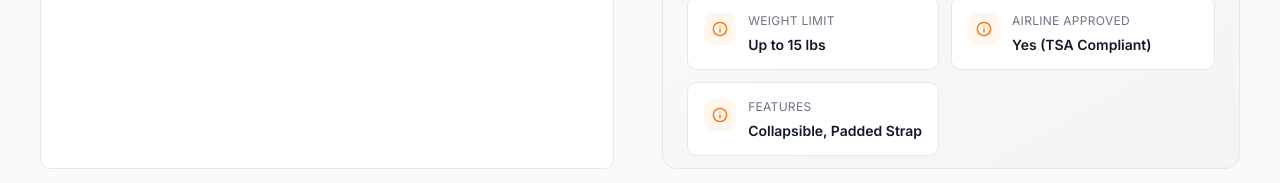
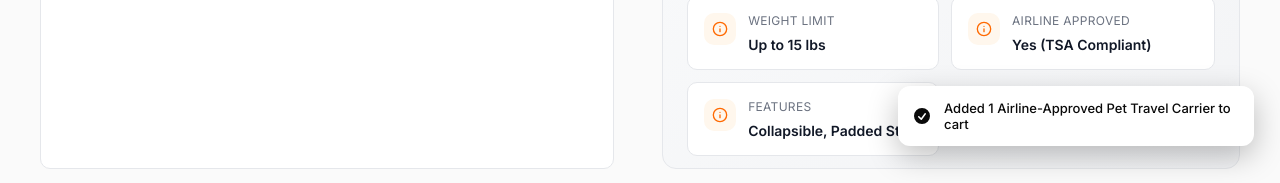
Before and after one commit to KatsiarynaMartsinovich/E-commercePetGoodsWebsite, a React (Create React App) app in the folder frontend/: page /product/0 in a window 1280 px wide. Both pictures are taken after a click on the button "Add to Cart". Shown: the part 1047-1230 px from the top of the page. Built offline with nearby package versions, Linux system fonts and the light colour scheme.

Commit message:
Notifications

```diff
--- a/frontend/src/components/Header/NavbarActions.jsx
+++ b/frontend/src/components/Header/NavbarActions.jsx
@@ -1,3 +1,4 @@
+import { Link } from "react-router-dom";
 import { useCart } from "../../context/CartContext";
 
 import search from '../../assets/search.svg';
@@ -13,7 +14,7 @@ const NavbarActions = ({ toggleMenu }) => {
         <img src={search} alt="search" />
       </button>
 
-      <a href="/cart" className="icon-btn cart-btn">
+      <Link to="/cart" className="icon-btn cart-btn">
         <img src={basket} alt="cart" />
 
         {totalCount > 0 && (
@@ -21,7 +22,7 @@ const NavbarActions = ({ toggleMenu }) => {
             {totalCount}
           </span>
         )}
-      </a>
+      </Link>
 
       <button className="icon-btn mobile-only" onClick={toggleMenu}>
         <img src={open} alt="menu" />
--- /dev/null
+++ b/frontend/src/components/Notifications/ToastItem.jsx
@@ -0,0 +1,80 @@
+import { useRef, useState } from "react";
+
+const ToastItem = ({ toast, index, totalCount }) => {
+  const ref = useRef(null);
+  const [x, setX] = useState(0);
+  const [dragging, setDragging] = useState(false);
+  const startX = useRef(0);
+
+  const reversedIndex = totalCount - 1 - index;
+  const scale = 1 - reversedIndex * 0.04;
+  const translateY = reversedIndex * 46;
+
+  const onPointerDown = (e) => {
+    setDragging(true);
+    startX.current = e.clientX;
+    ref.current.setPointerCapture(e.pointerId);
+  };
+
+  const onPointerMove = (e) => {
+    if (!dragging) return;
+
+    let dx = e.clientX - startX.current;
+    if (dx < 0) {
+      dx = Math.max(dx, -40);
+    }
+    setX(dx);
+  };
+
+  const onPointerUp = () => {
+    setDragging(false);
+
+    if (x > 120) {
+      ref.current.style.transition = "all 0.2s ease";
+      setX(500);
+      return;
+    }
+
+    setX(0);
+  };
+
+  return (
+    <li
+      ref={ref}
+      className="toast-item"
+      data-index={index}
+      style={{
+        "--i": reversedIndex,
+        transform: `
+          translateX(${x}px)
+          translateY(${translateY}px)
+          scale(${scale})
+        `,
+        zIndex: 100 - reversedIndex,
+        transition: dragging ? "none" : "transform 0.25s ease, opacity 0.25s ease",
+        touchAction: "none",
+        cursor: "grab",
+      }}
+      onPointerDown={onPointerDown}
+      onPointerMove={onPointerMove}
+      onPointerUp={onPointerUp}
+      onPointerCancel={onPointerUp}
+    >
+      <div className="toast-icon">
+        <svg viewBox="0 0 20 20" fill="currentColor">
+          <path
+            fillRule="evenodd"
+            d="M10 18a8 8 0 100-16 8 8 0 000 16zm3.857-9.809a.75.75 0 00-1.214-.882l-3.483 4.79-1.88-1.88a.75.75 0 10-1.06 1.061l2.5 2.5a.75.75 0 001.137-.089l4-5.5z"
+            clipRule="evenodd"
+          />
+        </svg>
+      </div>
+
+      <div className="toast-content">
+        <div className="toast-title">{toast.message}</div>
+      </div>
+    </li>
+  );
+};
+
+export default ToastItem;
--- /dev/null
+++ b/frontend/src/components/Notifications/Toaster.jsx
@@ -0,0 +1,28 @@
+import ToastItem from "./ToastItem";
+
+const Toaster = ({ toasts }) => {
+  return (
+    <section
+      aria-label="Notifications alt+T"
+      tabIndex="-1"
+      aria-live="polite"
+      aria-relevant="additions text"
+      aria-atomic="false"
+    >
+      <div className="toaster-wrapper">
+        <ol className="toaster group">
+          {toasts.map((toast, index) => (
+            <ToastItem
+              key={toast.id}
+              toast={toast}
+              index={index}
+              totalCount={toasts.length}
+            />
+          ))}
+        </ol>
+      </div>
+    </section>
+  );
+};
+
+export default Toaster;
--- a/frontend/src/components/ProductCatalog/ProductCard.jsx
+++ b/frontend/src/components/ProductCatalog/ProductCard.jsx
@@ -1,6 +1,6 @@
 import { Link } from "react-router-dom";
 import { useCart } from "../../context/CartContext";
-
+import { useToast } from "../../context/ToastContext";
 import star from '../../assets/star.svg';
 import half_star from '../../assets/half_star.svg';
 import empty_star from '../../assets/empty_star.svg';
@@ -31,10 +31,14 @@ const renderStars = (rating) => {
 
 const ProductCard = ({ product, id }) => {
   const { addToCart } = useCart();
+  const { showToast } = useToast();
 
   const handleAdd = (e) => {
     e.preventDefault();
+
     addToCart(product, id);
+
+    showToast(`${product.name} added to cart!`);
   };
 
   return (
--- a/frontend/src/components/ProductPage/ProductDetail.jsx
+++ b/frontend/src/components/ProductPage/ProductDetail.jsx
@@ -1,4 +1,6 @@
+import { useState } from "react";
 import { useCart } from "../../context/CartContext";
+import { useToast } from "../../context/ToastContext";
 
 import ProductGallery from "./ProductGallery";
 import ProductInfo from "./ProductInfo";
@@ -10,9 +12,16 @@ import iconHeader from "../../assets/specifications.svg";
 
 const ProductDetail = ({ product, id }) => {
   const { addToCart } = useCart();
+  const { showToast } = useToast();
+
+  const [quantity, setQuantity] = useState(1);
 
   const handleAddToCart = () => {
-    addToCart(product, id);
+    addToCart(product, id, quantity);
+
+    showToast(
+      `Added ${quantity} ${product.name} to cart`
+    );
   };
 
   return (
@@ -46,7 +55,12 @@ const ProductDetail = ({ product, id }) => {
         <ProductInfo
           sectionVariant="quantity"
           quantityLabel="Quantity:"
-          quantitySelector={<QuantitySelector />}
+          quantitySelector={
+            <QuantitySelector
+              value={quantity}
+              onChange={setQuantity}
+            />
+          }
         />
 
         <ProductInfo
--- a/frontend/src/components/ProductPage/QuantitySelector.jsx
+++ b/frontend/src/components/ProductPage/QuantitySelector.jsx
@@ -1,19 +1,19 @@
-import { useState } from "react";
+const QuantitySelector = ({ value, onChange }) => {
+  const decrease = () => {
+    onChange(Math.max(1, value - 1));
+  };
 
-const QuantitySelector = () => {
-  const [count, setCount] = useState(1);
+  const increase = () => {
+    onChange(value + 1);
+  };
 
   return (
     <div className="quantity">
-      <button onClick={() => setCount(Math.max(1, count - 1))}>
-        –
-      </button>
+      <button onClick={decrease}>–</button>
 
-      <span>{count}</span>
+      <span>{value}</span>
 
-      <button onClick={() => setCount(count + 1)}>
-        +
-      </button>
+      <button onClick={increase}>+</button>
     </div>
   );
 };
--- a/frontend/src/context/CartContext.jsx
+++ b/frontend/src/context/CartContext.jsx
@@ -16,19 +16,19 @@ export const CartProvider = ({ children }) => {
     localStorage.setItem("cart", JSON.stringify(cart));
   }, [cart]);
 
-  const addToCart = (product, id) => {
+  const addToCart = (product, id, quantity = 1) => {
     setCart((prev) => {
       const existing = prev.find((item) => item.id === id);
 
       if (existing) {
         return prev.map((item) =>
           item.id === id
-            ? { ...item, quantity: item.quantity + 1 }
+            ? { ...item, quantity: item.quantity + quantity }
             : item
         );
       }
 
-      return [...prev, { ...product, id, quantity: 1 }];
+      return [...prev, { ...product, id, quantity }];
     });
   };
 
--- /dev/null
+++ b/frontend/src/context/ToastContext.jsx
@@ -0,0 +1,45 @@
+import { createContext, useContext, useState, useCallback } from "react";
+import Toaster from "../components/Notifications/Toaster";
+
+const ToastContext = createContext();
+
+export const useToast = () => useContext(ToastContext);
+
+let idCounter = 0;
+
+export const ToastProvider = ({ children }) => {
+  const [toasts, setToasts] = useState([]);
+
+  const removeToast = useCallback((id) => {
+    setToasts((prev) => prev.filter((t) => t.id !== id));
+  }, []);
+
+  const showToast = useCallback(
+    (message, type = "success") => {
+      const id = idCounter++;
+
+      const newToast = {
+        id,
+        message,
+        type,
+      };
+
+      setToasts((prev) => {
+        const updated = [...prev, newToast];
+        return updated.length > 3 ? updated.slice(updated.length - 3) : updated;
+      });
+
+      setTimeout(() => {
+        removeToast(id);
+      }, 10000);
+    },
+    [removeToast]
+  );
+
+  return (
+    <ToastContext.Provider value={{ showToast }}>
+      {children}
+      <Toaster toasts={toasts} />
+    </ToastContext.Provider>
+  );
+};
--- a/frontend/src/index.js
+++ b/frontend/src/index.js
@@ -3,6 +3,7 @@ import ReactDOM from 'react-dom/client';
 import App from './App';
 import { BrowserRouter } from "react-router-dom";
 import { CartProvider } from "./context/CartContext";
+import { ToastProvider } from "./context/ToastContext";
 import reportWebVitals from './reportWebVitals';
 
 const root = ReactDOM.createRoot(document.getElementById('root'));
@@ -10,7 +11,9 @@ const root = ReactDOM.createRoot(document.getElementById('root'));
 root.render(
   <BrowserRouter>
     <CartProvider>
-      <App />
+      <ToastProvider>
+        <App />
+      </ToastProvider>
     </CartProvider>
   </BrowserRouter>
 );
--- a/frontend/src/styles/App.css
+++ b/frontend/src/styles/App.css
@@ -2201,3 +2201,64 @@ body {
 .continue:hover {
   color: #FF6900;
 }
+
+.toaster-wrapper {
+  position: fixed;
+  bottom: 24px;
+  right: 24px;
+  width: 400px;
+  display: flex;
+  justify-content: center;
+  z-index: 9999;
+}
+
+.toaster {
+  position: relative;
+  display: flex;
+  flex-direction: column;
+  align-items: center;
+  justify-content: center;
+  gap: 0px;
+  width: 356px;
+  z-index: 9999;
+  perspective: 1000px;
+}
+
+.toaster .toast-item {
+  display: flex;
+  align-items: center;
+  gap: 12px;
+  background: #ffffff;
+  color: #0a0a0a;
+  padding: 14px;
+  border-radius: 12px;
+  box-shadow: 0 10px 30px rgba(0, 0, 0, 0.25);
+  transform-origin: top center;
+  will-change: transform;
+}
+
+.toaster:hover{
+  gap: 14px;
+}
+
+.toaster:hover .toast-item {
+  transform: translateX(var(--x, 0px)) translateY(0px) scale(1) !important;
+}
+
+.toast-icon {
+  display: flex;
+  align-items: center;
+  justify-content: center;
+  width: 20px;
+  height: 20px;
+}
+
+.toast-icon svg {
+  width: 20px;
+  height: 20px;
+}
+
+.toast-title {
+  font-size: 13px;
+  font-weight: 500;
+}
```
Also changed, not shown: frontend/src/components/Cart/CartItem.jsx (+9 -4 lines).
